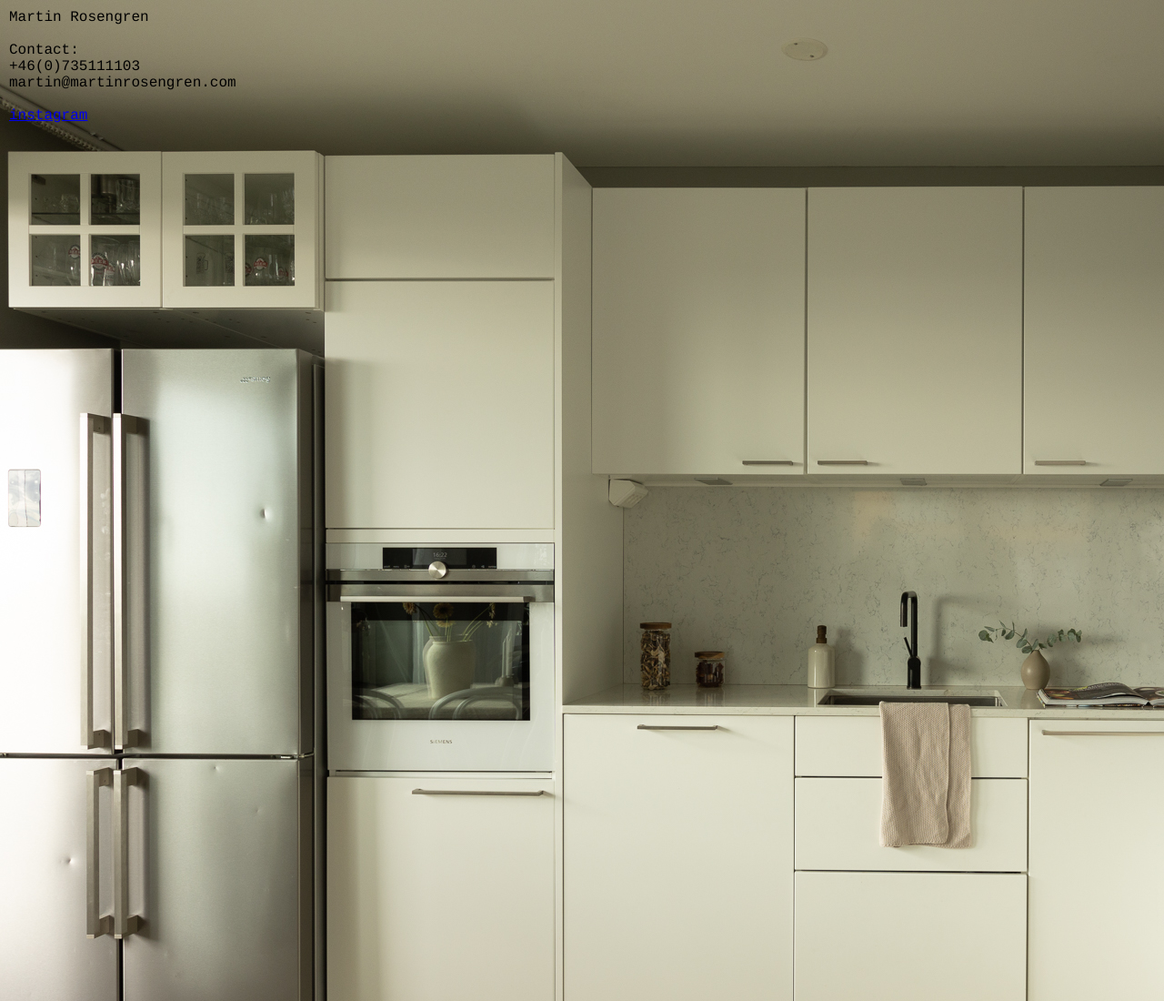
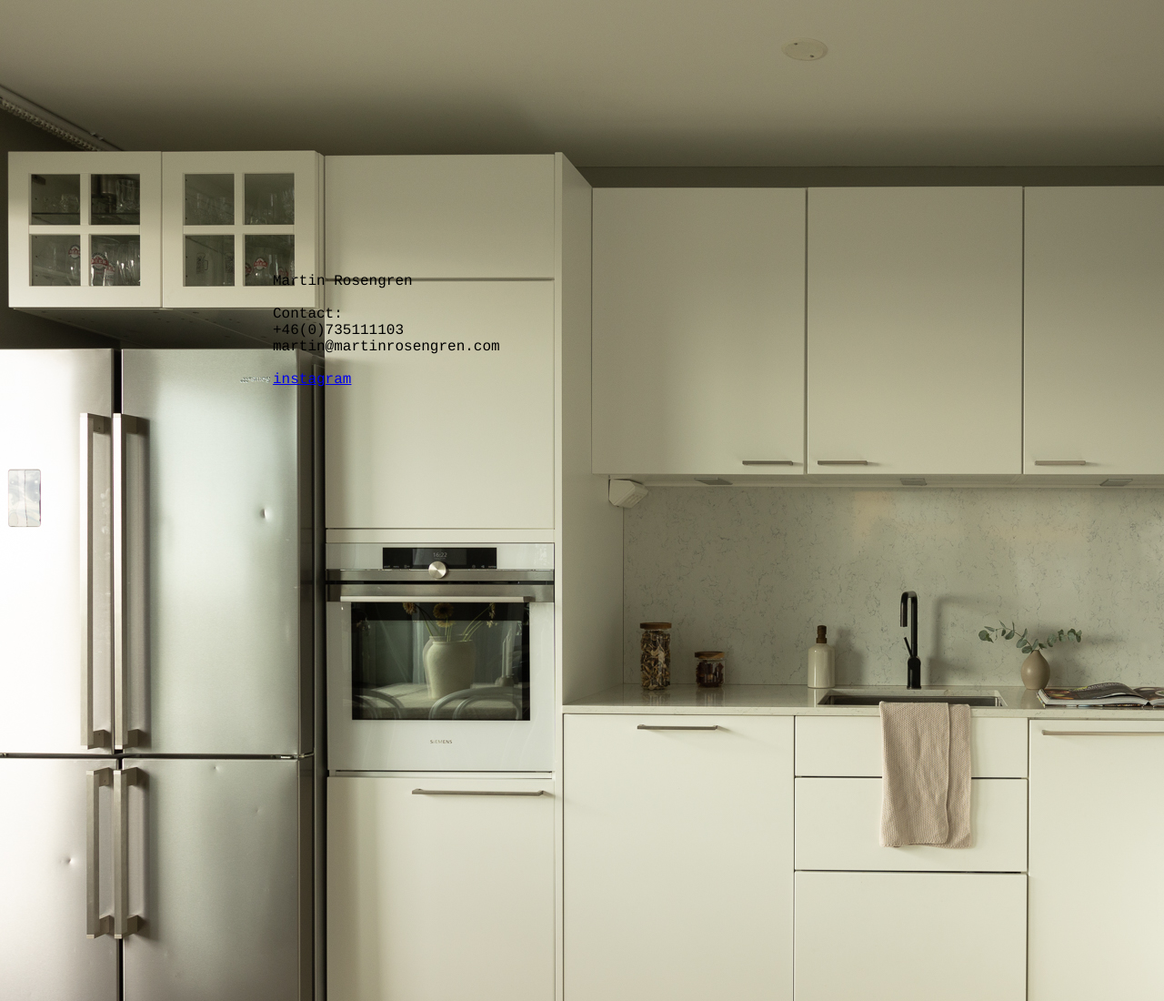
Before and after one commit to martinrosengren/martinrosengren.github.io, a plain HTML site: page index.html in a window 1280 px wide. Shown: the top 1100 px of the page at 91% size. Drawn offline with Linux system fonts and the light colour scheme.

Commit message:
Update style.css

```diff
--- a/style.css
+++ b/style.css
@@ -5,6 +5,6 @@
 }
 .overlay-text {
     position: absolute;
-    top: 10px;
-    left: 10px;
+    top: 300px;
+    left: 300px;
 }
```
